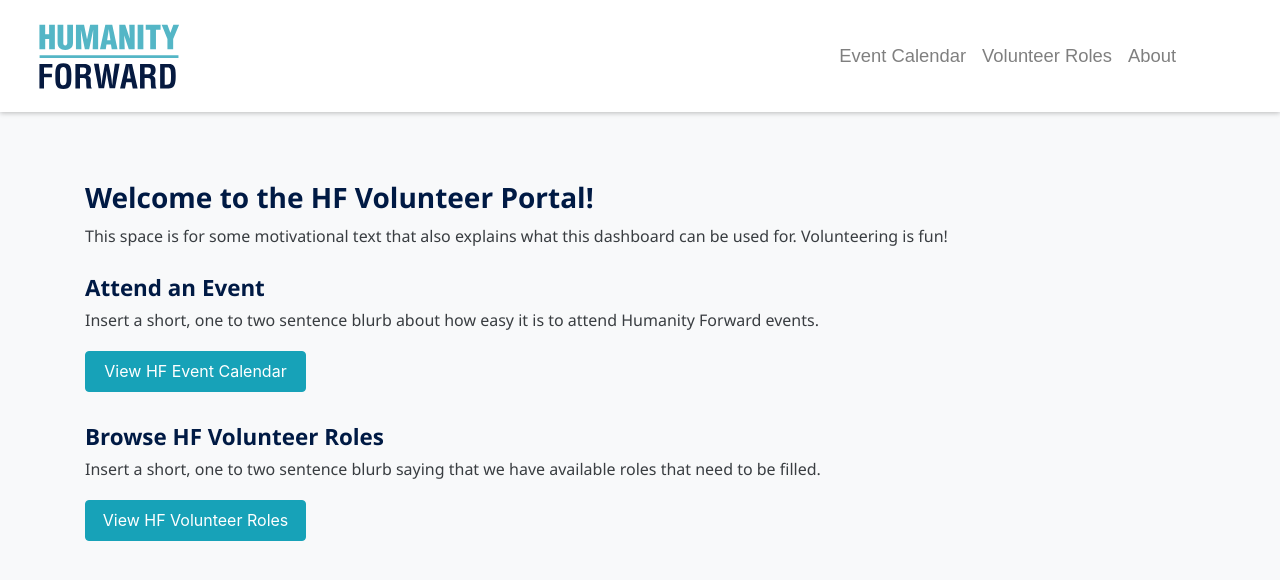
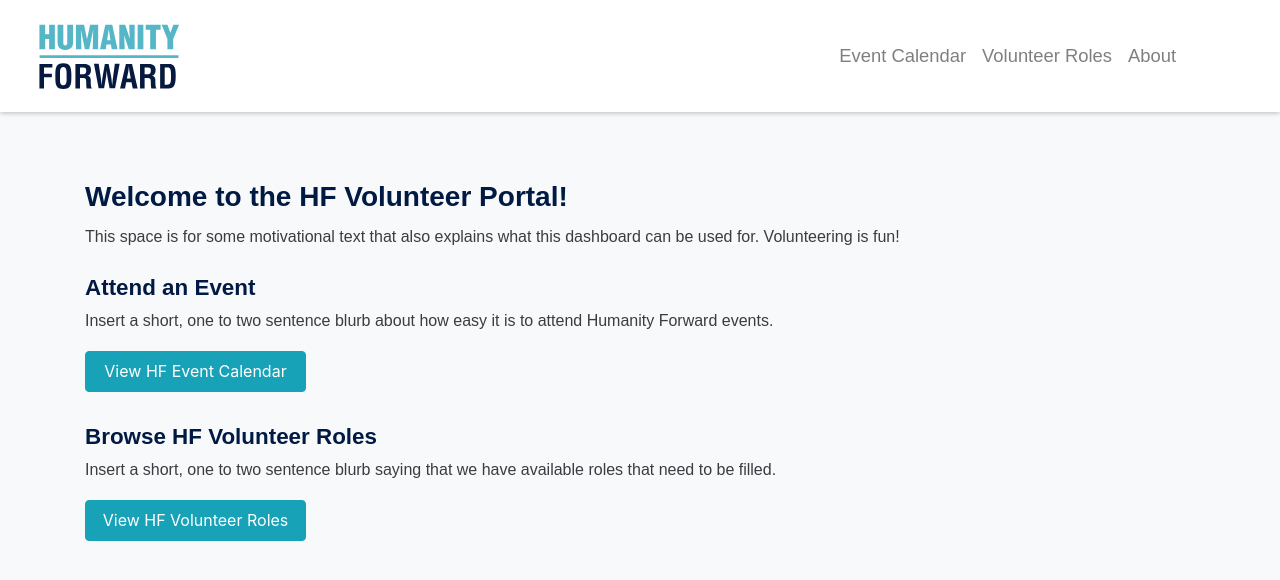
Before and after one commit to HF-RapidResponse/volunteer-portal, a React (Create React App) app: page / in a window 1280 px wide. Shown: the top 580 px of the page. Built offline with nearby package versions, Linux system fonts and the light colour scheme.

Commit message:
made spinner smaller and changed font to arial

```diff
--- a/src/components/LoadingSpinner.js
+++ b/src/components/LoadingSpinner.js
@@ -12,7 +12,7 @@ function LoadingSpinner() {
       <FontAwesomeIcon
         icon={faSpinner}
         spin
-        style={{ fontSize: '100px', margin: '1.5em auto' }}
+        style={{ fontSize: '3rem', margin: '1.5rem auto' }}
       />
     </div>
   );
--- a/src/styles/base.scss
+++ b/src/styles/base.scss
@@ -33,7 +33,7 @@ h2,
 h3,
 h4,
 p {
-  font-family: 'Segoe UI';
+  font-family: 'Arial';
   font-style: normal;
 }
 
```
